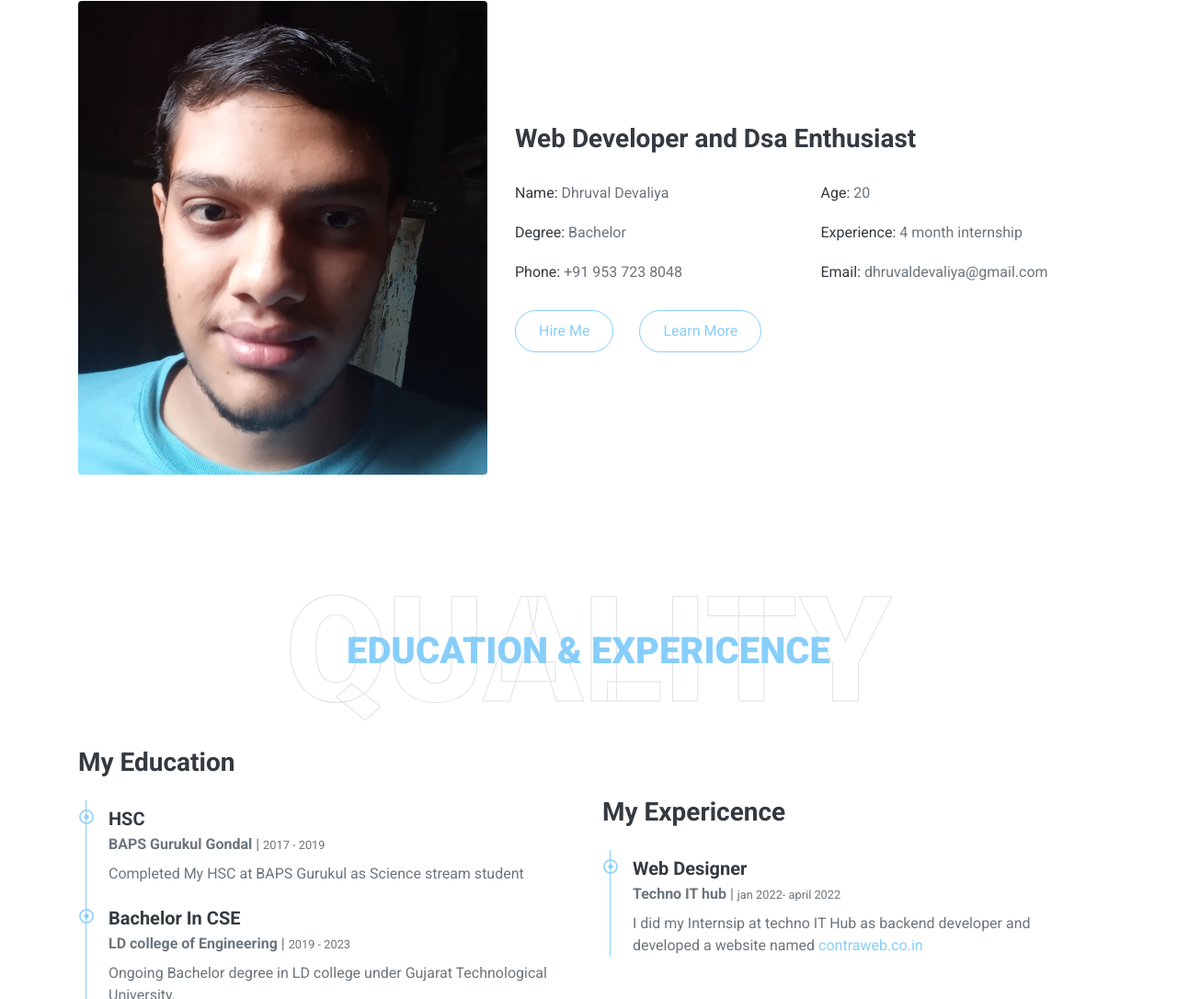
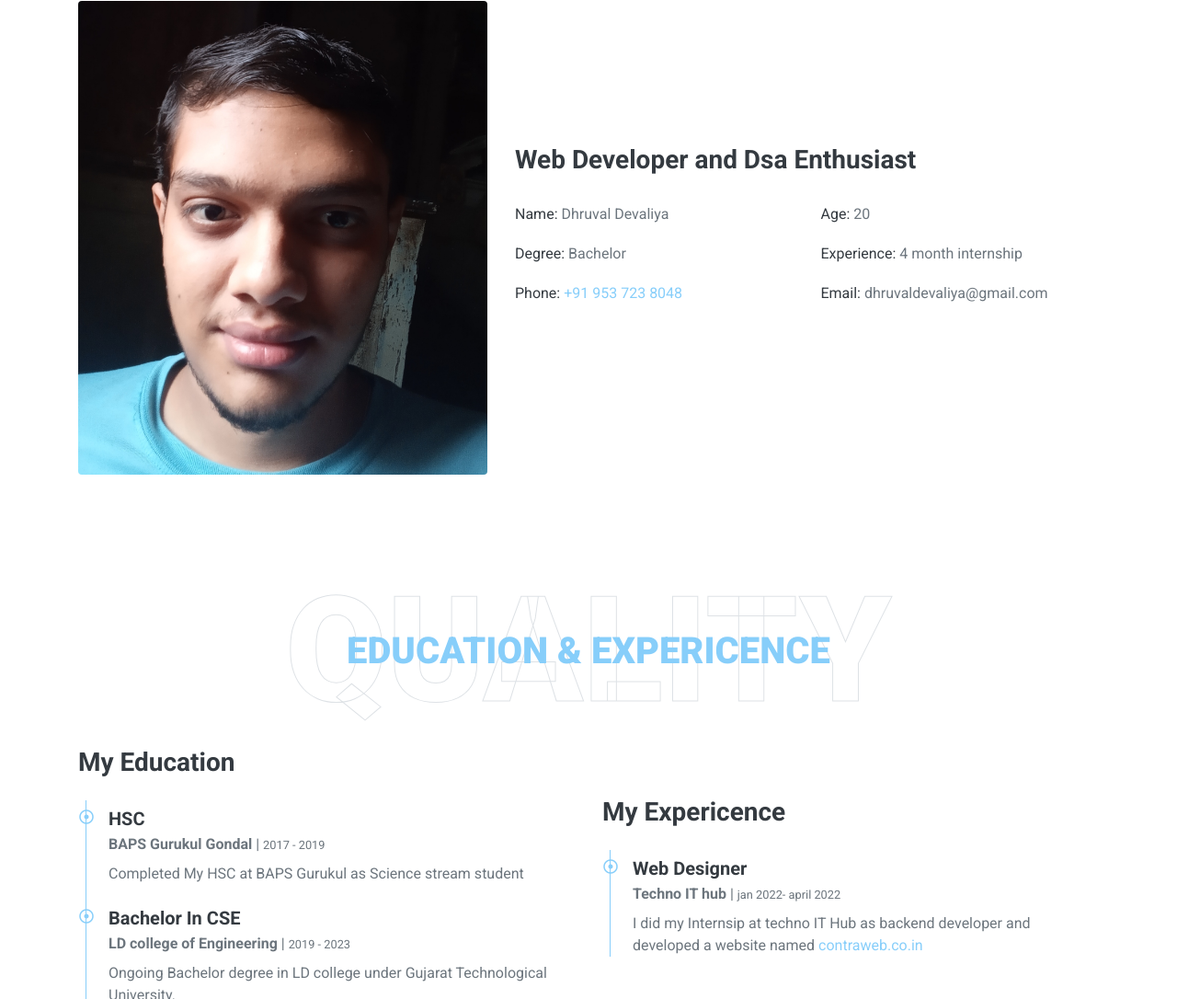
Before and after one commit to Dhruval-dotcom/portfolio, a plain HTML site: page index.html in a window 1280 px wide. Shown: the part 1095-2181 px from the top of the page at 92% size. Drawn offline with nearby package versions, Linux system fonts and the light colour scheme.

Commit message:
Add files via upload

```diff
--- a/index.html
+++ b/index.html
@@ -110,11 +110,10 @@
                         <div class="col-sm-6 py-2"><h6>Age: <span class="text-secondary">20</span></h6></div>
                         <div class="col-sm-6 py-2"><h6>Degree: <span class="text-secondary">Bachelor</span></h6></div>
                         <div class="col-sm-6 py-2"><h6>Experience: <span class="text-secondary">4 month internship</span></h6></div>
-                        <div class="col-sm-6 py-2"><h6>Phone: <span class="text-secondary">+91 953 723 8048</span></h6></div>
+                        <div class="col-sm-6 py-2"><h6>Phone: <span class="text-secondary"><a href="tel:919537238048">+91 953 723 8048</a></span></h6></div>
                         <div class="col-sm-6 py-2"><h6>Email: <span class="text-secondary">dhruvaldevaliya@gmail.com</span></h6></div>
                     </div>
-                    <a href="" class="btn btn-outline-primary mr-4">Hire Me</a>
-                    <a href="" class="btn btn-outline-primary">Learn More</a>
+
                 </div>
             </div>
         </div>
```
